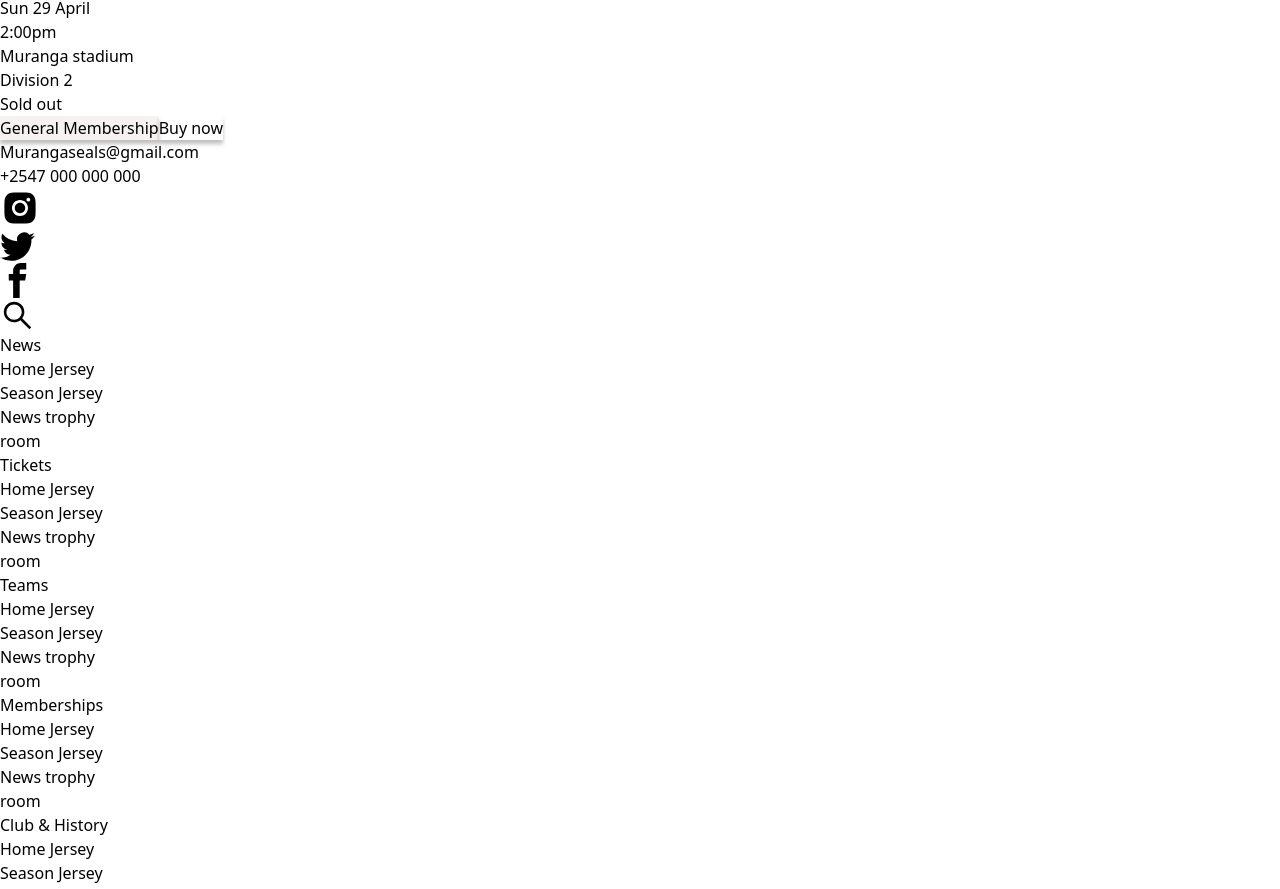
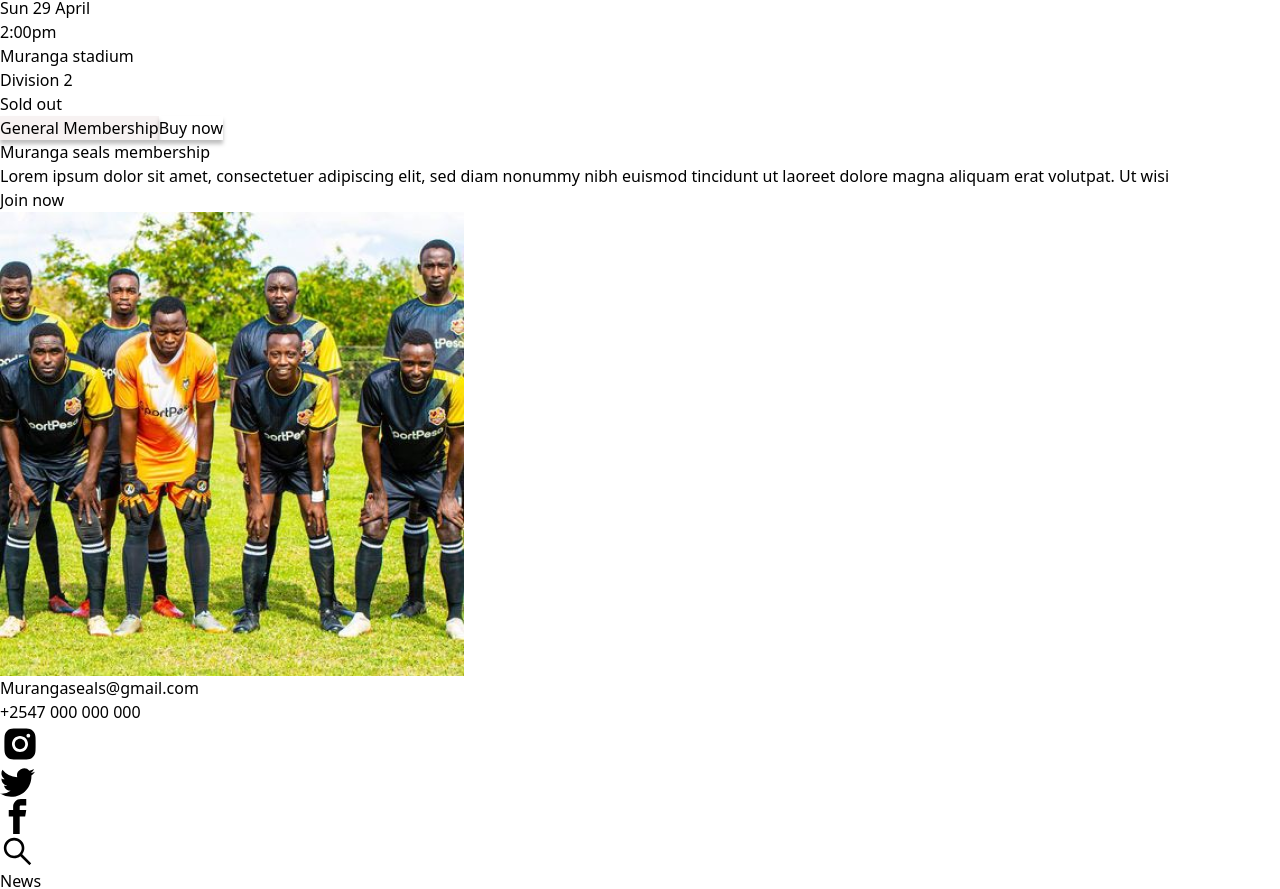
Before and after one commit to Lifeline-Solutions/muranga-seal-team-V2, a React (Vite) app: page /ticket in a window 1280 px wide. Shown: the part 2650-3539 px from the top of the page. Built offline with nearby package versions, Linux system fonts and the light colour scheme.

Commit message:
Ticketing outline

```diff
--- /dev/null
+++ b/src/Components/Ticket/Membership.jsx
@@ -0,0 +1,23 @@
+import React from "react";
+import banner from "../../assets/clubhistory1.png";
+
+const Membership = () => {
+  return (
+    <div className="flex">
+      <div className="w-[50%] flex flex-col items-center text-center gap-5 justify-center p-5">
+        <h1 className="font-bold text-5xl">Muranga seals membership</h1>
+        <p className="text-4xl font-light">
+          Lorem ipsum dolor sit amet, consectetuer adipiscing elit, sed diam
+          nonummy nibh euismod tincidunt ut laoreet dolore magna aliquam erat
+          volutpat. Ut wisi
+        </p>
+        <button className="uppercase p-4 bg-[#FAE115] w-[20%]">Join now</button>
+      </div>
+      <div className="w-[50%]">
+        <img src={banner} alt="logo" className="w-[100vw]" height={300} />
+      </div>
+    </div>
+  );
+};
+
+export default Membership;
--- a/src/Components/Ticket/index.jsx
+++ b/src/Components/Ticket/index.jsx
@@ -1,6 +1,7 @@
 import React from "react";
 import { AiOutlineDown } from "react-icons/ai";
 import SingleTicket from "./SingleTicket";
+import Membership from "./Membership";
 
 const Ticket = () => {
   return (
@@ -27,6 +28,7 @@ const Ticket = () => {
         <SingleTicket />
         <SingleTicket />
       </div>
+      <Membership />
     </div>
   );
 };
```
